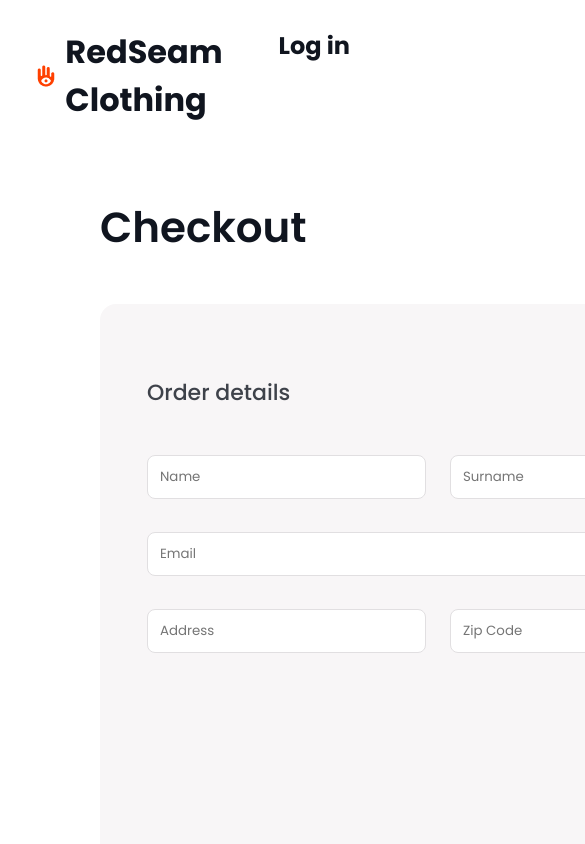
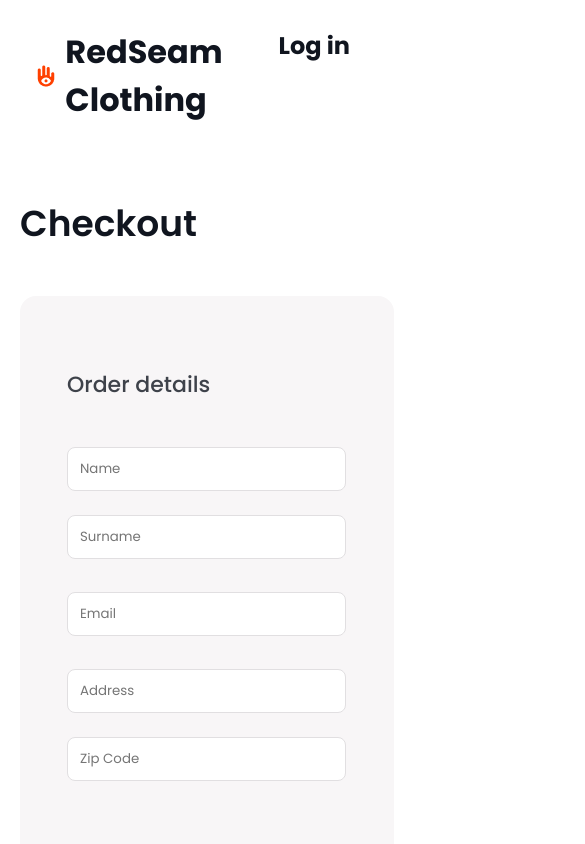
Before and after one commit to Orkasira/Readseam-clothing, a React (Vite) app: page /Checkout in a window 390 px wide. Shown: the top 844 px of the page, 585 px wide, since content can reach past the window. Built offline with nearby package versions, Linux system fonts and the light colour scheme.

Commit message:
feat: checkout responsive finished

```diff
--- a/src/Products/Checkout/Checkout.css
+++ b/src/Products/Checkout/Checkout.css
@@ -183,4 +183,66 @@
 }
 .checkout-container .checkout-content .checkout-summary .checkout-pay:hover {
   background-color: #992600;
+}
+
+@media (max-width: 1400px) {
+  .checkout-container {
+    margin: 72px 30px 0 30px;
+  }
+  .checkout-container .checkout-content {
+    flex-direction: column;
+    gap: 20px;
+  }
+  .checkout-container .checkout-content .checkout-form,
+  .checkout-container .checkout-content .checkout-items {
+    width: 80%;
+    min-width: auto;
+  }
+}
+@media (max-width: 900px) {
+  .checkout-container {
+    margin: 72px 20px 0 20px;
+  }
+  .checkout-container .checkout-form {
+    padding: 40px 20px;
+  }
+  .checkout-container .checkout-items {
+    max-height: 500px;
+  }
+}
+@media (max-width: 700px) {
+  .checkout-container .checkout-form {
+    padding: 30px 15px;
+  }
+  .checkout-container .checkout-form .form-container .email-form {
+    max-width: 265px;
+  }
+  .checkout-container .checkout-form .form-names {
+    flex-direction: column;
+    gap: 15px;
+  }
+  .checkout-container .checkout-form .form-names input {
+    width: 100%;
+  }
+  .checkout-container .checkout-form .form-address {
+    flex-direction: column;
+    gap: 15px;
+  }
+  .checkout-container .checkout-form .form-address input {
+    width: 100%;
+  }
+  .checkout-container .checkout-items {
+    max-height: 400px;
+  }
+}
+@media (max-width: 540px) {
+  .checkout-container .checkout-title {
+    font-size: 36px;
+  }
+  .checkout-container .checkout-form {
+    padding: 20px 10px;
+  }
+  .checkout-container .checkout-items {
+    max-height: 350px;
+  }
 }/*# sourceMappingURL=Checkout.css.map */
--- a/src/Products/Checkout/Checkout.scss
+++ b/src/Products/Checkout/Checkout.scss
@@ -197,3 +197,86 @@
     }
   }
 }
+
+@media (max-width: 1400px) {
+  .checkout-container {
+    margin: 72px 30px 0 30px;
+
+    .checkout-content {
+      flex-direction: column;
+      gap: 20px;
+
+      .checkout-form,
+      .checkout-items {
+        width: 80%;
+        min-width: auto;
+      }
+    }
+  }
+}
+
+@media (max-width: 900px) {
+  .checkout-container {
+    margin: 72px 20px 0 20px;
+
+    .checkout-form {
+      padding: 40px 20px;
+    }
+
+    .checkout-items {
+      max-height: 500px;
+    }
+  }
+}
+
+@media (max-width: 700px) {
+  .checkout-container {
+    .checkout-form {
+      padding: 30px 15px;
+
+      .form-container {
+        .email-form {
+          max-width: 265px;
+        }
+      }
+
+      .form-names {
+        flex-direction: column;
+        gap: 15px;
+
+        input {
+          width: 100%;
+        }
+      }
+
+      .form-address {
+        flex-direction: column;
+        gap: 15px;
+
+        input {
+          width: 100%;
+        }
+      }
+    }
+
+    .checkout-items {
+      max-height: 400px;
+    }
+  }
+}
+
+@media (max-width: 540px) {
+  .checkout-container {
+    .checkout-title {
+      font-size: 36px;
+    }
+
+    .checkout-form {
+      padding: 20px 10px;
+    }
+
+    .checkout-items {
+      max-height: 350px;
+    }
+  }
+}
```
Also changed, not shown: 1 other file (tests, documents, lock files or other folders).
